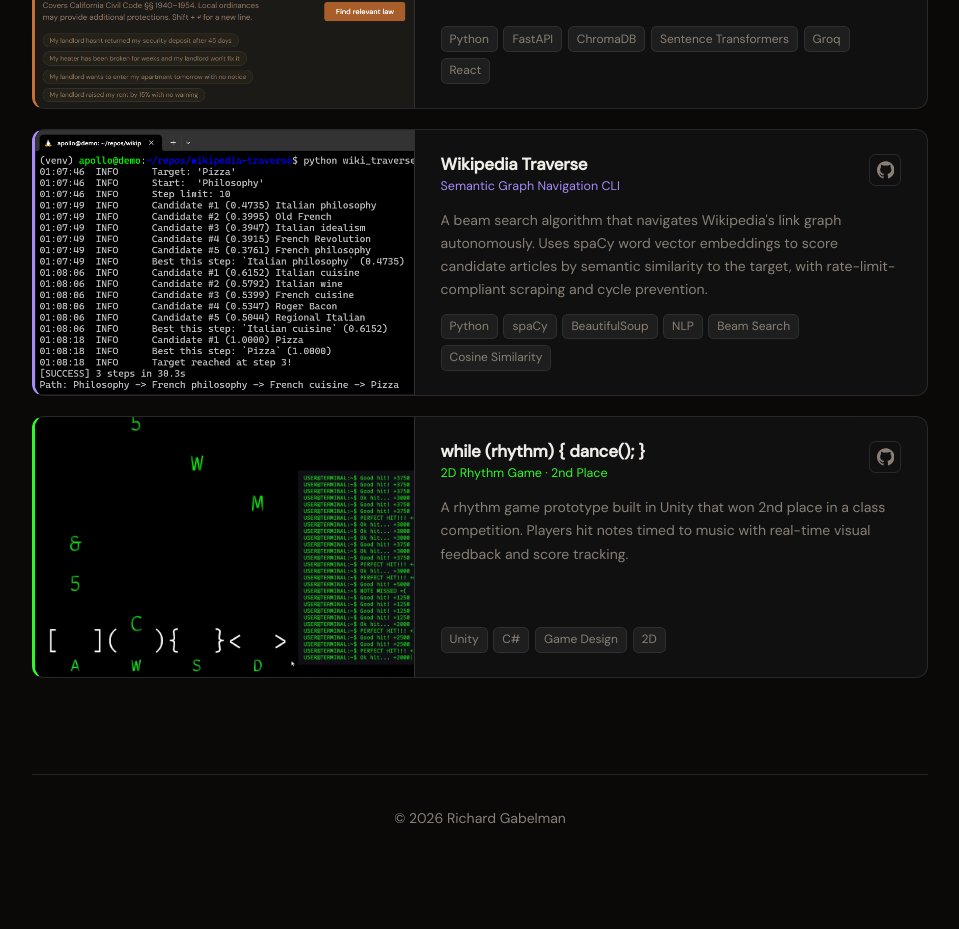
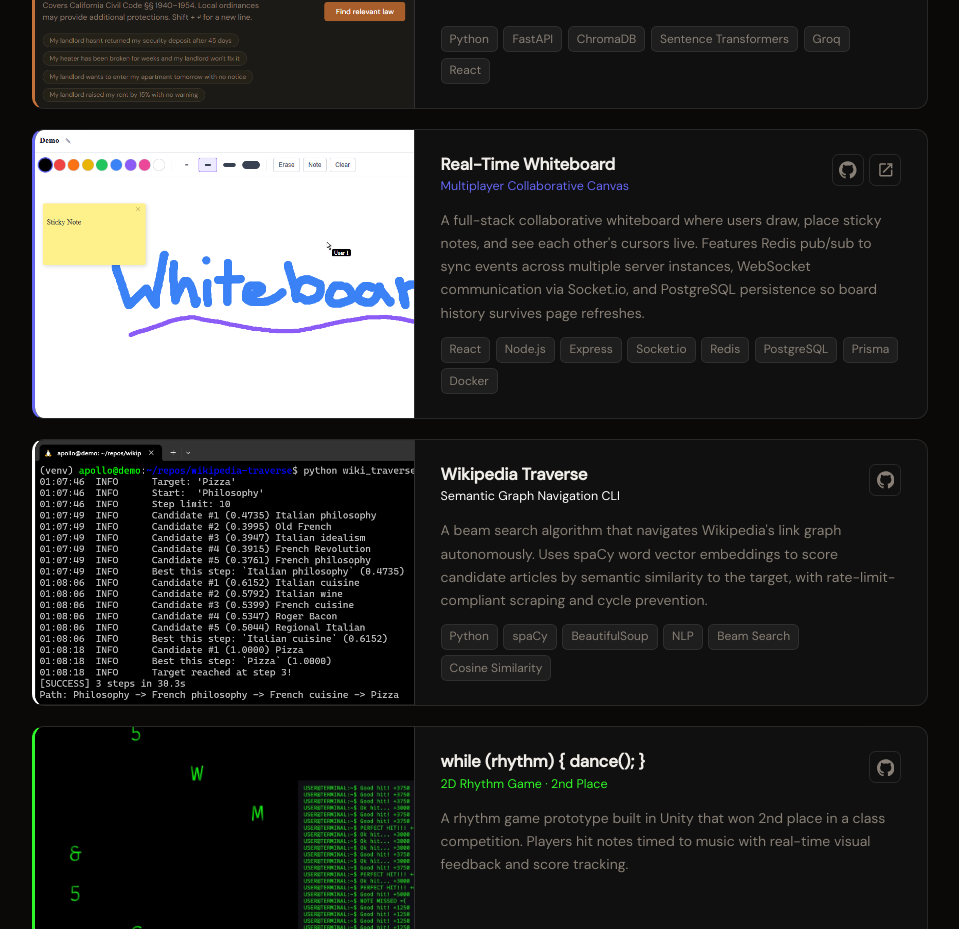
Before and after one commit to RichardGabelman/portfolio, a React (Vite) app: page / in a window 1280 px wide. Shown: the part 1080-2009 px from the top of the page, without its empty margins (160-1119 px from the left). Before the commit the page ends 1941 px from the top, so only its background shows below. Built offline with nearby package versions, Linux system fonts and the light colour scheme.

Commit message:
feat: add real-time whiteboard project

```diff
--- a/src/App.jsx
+++ b/src/App.jsx
@@ -3,6 +3,7 @@
 import caRagImg from "../assets/caRag.png";
 import wikipediatraverseImg from "../assets/wikipediatraverse.png";
 import rhythmImg from "../assets/rhythm.png";
+import whiteboardImg from "../assets/whiteboard.png";
 
 const Header = () => {
   return (
@@ -12,7 +13,9 @@
         Hi, I'm <span id="name">Richard Gabelman</span>
       </h1>
       <p className="subtext">
-        CS grad from SDSU. I build full-stack web apps and like working at the intersection of technology and real-world problems. Lately focused on RAG pipelines and semantic search.
+        CS grad from SDSU. I build full-stack web apps and like working at the
+        intersection of technology and real-world problems. Lately focused on
+        RAG pipelines and semantic search.
       </p>
       <nav className="contact-links">
         <a
@@ -84,7 +87,8 @@
       id: 1,
       title: "DevThreads",
       subtitle: "Developer Social Platform",
-      description: "A full-stack social platform where developers share projects and follow each other's work. Features GitHub OAuth, nested threads, a REST API with Prisma, and an integration test suite covering auth and social graph operations.",
+      description:
+        "A full-stack social platform where developers share projects and follow each other's work. Features GitHub OAuth, nested threads, a REST API with Prisma, and an integration test suite covering auth and social graph operations.",
       technologies: [
         "React",
         "Express",
@@ -123,19 +127,48 @@
     },
     {
       id: 3,
+      title: "Real-Time Whiteboard",
+      subtitle: "Multiplayer Collaborative Canvas",
+      description:
+        "A full-stack collaborative whiteboard where users draw, place sticky notes, and see each other's cursors live. Features Redis pub/sub to sync events across multiple server instances, WebSocket communication via Socket.io, and PostgreSQL persistence so board history survives page refreshes.",
+      technologies: [
+        "React",
+        "Node.js",
+        "Express",
+        "Socket.io",
+        "Redis",
+        "PostgreSQL",
+        "Prisma",
+        "Docker",
+      ],
+      github_link: "https://github.com/RichardGabelman/real-time-whiteboard",
+      live_link: "https://whiteboard.richardgabelman.com",
+      accent: "#6366f1",
+      image: whiteboardImg,
+      image_placeholder_label: "whiteboard screenshot",
+    },
+    {
+      id: 4,
       title: "Wikipedia Traverse",
       subtitle: "Semantic Graph Navigation CLI",
       description:
         "A beam search algorithm that navigates Wikipedia's link graph autonomously. Uses spaCy word vector embeddings to score candidate articles by semantic similarity to the target, with rate-limit-compliant scraping and cycle prevention.",
-      technologies: ["Python", "spaCy", "BeautifulSoup", "NLP", "Beam Search", "Cosine Similarity"],
+      technologies: [
+        "Python",
+        "spaCy",
+        "BeautifulSoup",
+        "NLP",
+        "Beam Search",
+        "Cosine Similarity",
+      ],
       github_link: "https://github.com/RichardGabelman/wikipedia-traverse",
       live_link: "",
-      accent: "#a78bfa",
+      accent: "#ffffff",
       image: wikipediatraverseImg,
       image_placeholder_label: "wikipedia traverse demo",
     },
     {
-      id: 4,
+      id: 5,
       title: "while (rhythm) { dance(); }",
       subtitle: "2D Rhythm Game · 2nd Place",
       description:
```
Also changed, not shown: assets/whiteboard.png (added).
